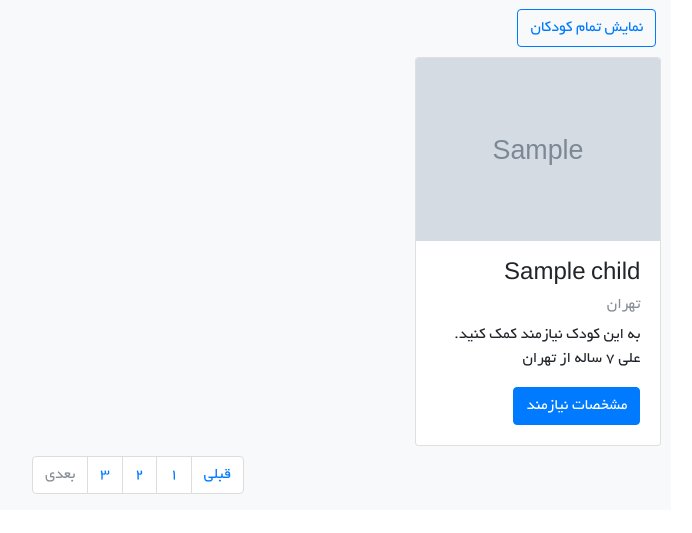
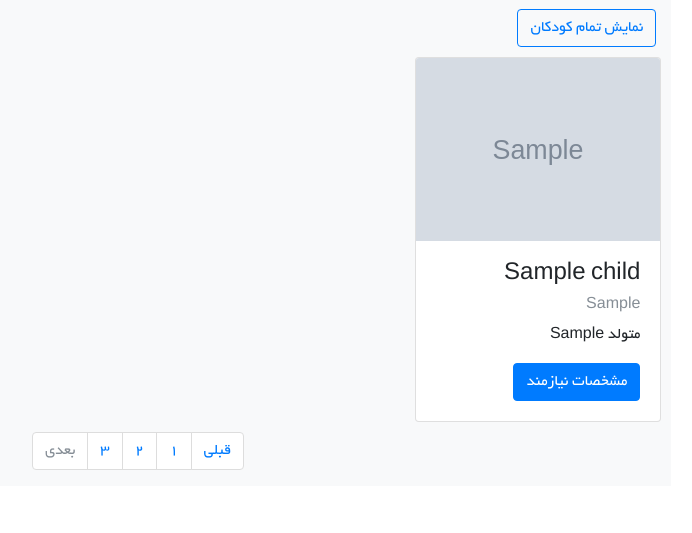
Before and after one commit to sinahmr/childf, a Django app: template main/templates/main/children.html in a window 1280 px wide. Shown: the part 67-600 px from the top of the page, without its empty margins (502-1194 px from the left). Run offline with Django 3.2, Linux system fonts and the light colour scheme; the template is opened without the code that fills it: most values are stand-ins (such as "Sample title", 1, 10 or a date in 2020); grey boxes marked "Sample" are stand-in pictures; some libraries are stand-ins or nearby versions.

Commit message:
Show real information under children cards in list

```diff
--- a/main/templates/main/children.html
+++ b/main/templates/main/children.html
@@ -33,8 +33,8 @@
                                  alt="Card image cap">
                             <div class="card-body">
                                 <h4 class="card-title">{{ child.name }}</h4>
-                                <h6 class="card-subtitle mb-2 text-muted">تهران</h6>
-                                <p class="card-text">به این کودک نیازمند کمک کنید. علی ۷ ساله از تهران</p>
+                                <h6 class="card-subtitle mb-2 text-muted">{{ child.get_province_display }}</h6>
+                                <p class="card-text">متولد {{ child.userinfo.year_of_birth }}</p>
                                 <a href="{% url 'child_information' child.pk %}" class="btn btn-primary">مشخصات
                                     نیازمند</a>
                             </div>
```
